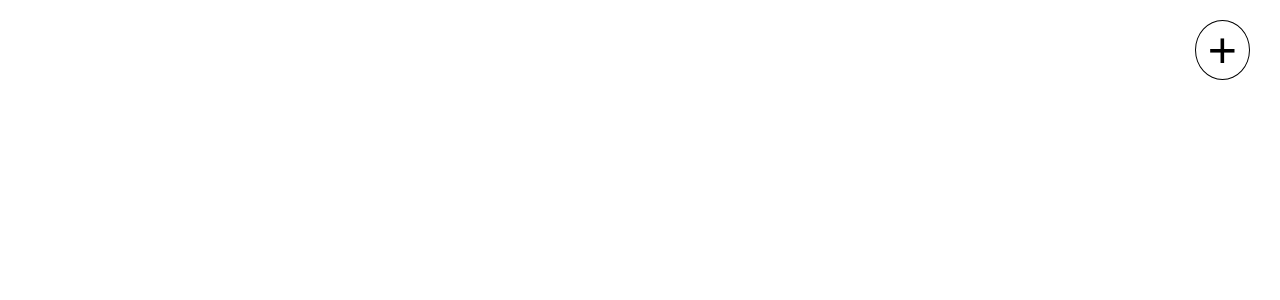
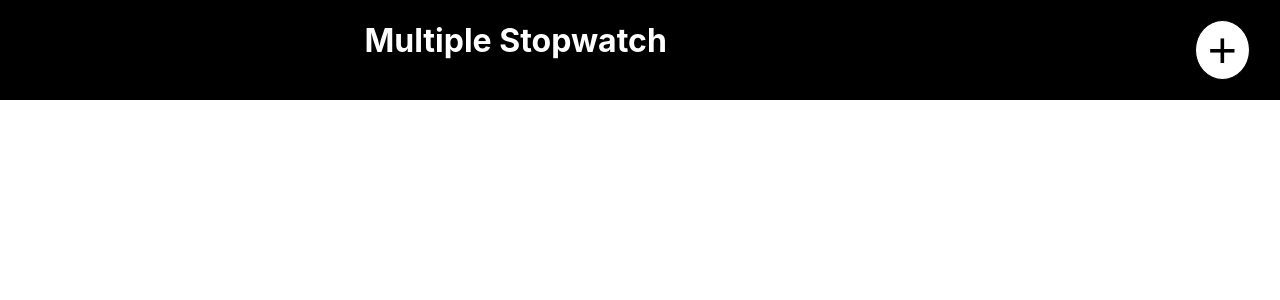
Before and after one commit to bhaveshannam18/stopwatch-react-js, a React (Create React App) app: page / in a window 1280 px wide. Shown: the top 300 px of the page. Built offline with nearby package versions, Linux system fonts and the light colour scheme.

Commit message:
unique key fix

```diff
--- a/src/App.css
+++ b/src/App.css
@@ -2,11 +2,12 @@
     color: #fff;
     display: flex;
     justify-content: flex-end;
+    background-color: black;
 }
 
-/* .addStopwatch h1{
-    margin-right: 300px;
-} */
+.addStopwatch h1{
+    margin-right: 498px;
+}
 
 .addStopwatch button{
     font-size: 50px;
--- a/src/App.js
+++ b/src/App.js
@@ -5,13 +5,13 @@ import { useState } from 'react';
 function App() {
   const [counter , setCounter] = useState(0);
   const generateStopwatch = () =>{
-    return Array(counter).fill(<Stopwatch />);
+    return Array(counter).fill(0).map((Elem , index)=><Stopwatch key={index}/>);
   }
 
   return (
     <>
       <div className='addStopwatch'>
-        {/* <h1>Multiple Stopwatch</h1> */}
+        <h1>Multiple Stopwatch</h1>
         <button onClick={()=>setCounter((counter)=>counter+1)}>+</button>
       </div>
       <div className='stopwatchContainer'>
--- a/src/Stopwatch/Stopwatch.css
+++ b/src/Stopwatch/Stopwatch.css
@@ -3,7 +3,7 @@
     width: 250px;
     border-radius: 50%;
     background-color: greenyellow;
-    margin: 50px;
+    margin: 43px;
     display: flex;
     flex-direction: column;
     justify-content: space-evenly;
--- a/src/Stopwatch/Stopwatch.js
+++ b/src/Stopwatch/Stopwatch.js
@@ -10,7 +10,7 @@ function Stopwatch(){
     const startTimer = (_) => {
         let tId = setInterval(()=>{
             setSecPassed((sec)=>sec=sec+1);
-        },250);
+        },1000);
         setTimerId(tId);
     }
 
```
